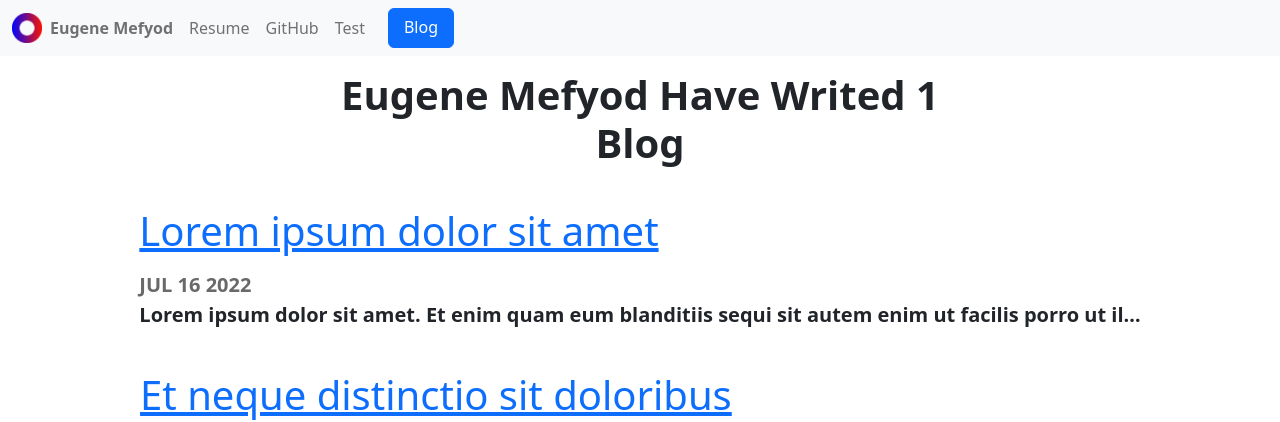
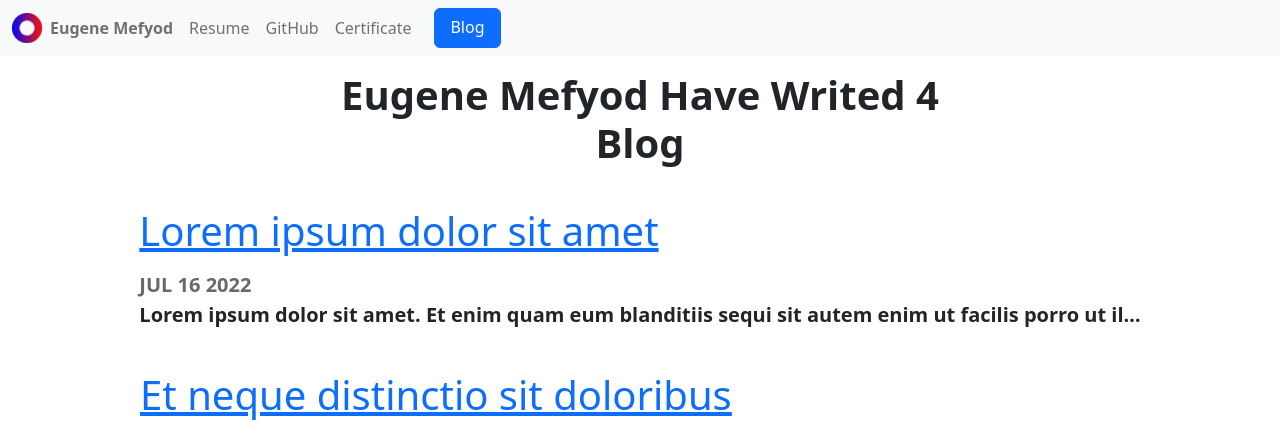
Before and after one commit to heavenyoung1/dj_porfsite, a Django app: page /blog/ in a window 1280 px wide. Shown: the top 422 px of the page. Run offline with Django 4.2, Linux system fonts and the light colour scheme; data comes from the database, SQL or seed files in the repository; both versions use the stored data as it was after the commit.

Commit message:
добавлен счётчик блогов, добавлен сертификат и переименована кнопка

```diff
--- a/blog/templates/blog/all_blogs.html
+++ b/blog/templates/blog/all_blogs.html
@@ -1,7 +1,7 @@
 {% extends 'portfolio/base.html' %}
 
 {% block content %}
-<h1 class="head-title">Eugene Mefyod have writed 1 blog</h1>
+<h1 class="head-title">Eugene Mefyod have writed {{ blogs.count }} blog</h1>
 {% for blog in blogs %}
 <div class="all-blogs-container">
     <div class="all-blogs-one">
--- a/blog/templates/blog/detail.html
+++ b/blog/templates/blog/detail.html
@@ -1,8 +1,7 @@
 {% extends 'portfolio/base.html' %}
-
 {% block content %}
 
-<h1>{{ blog.title }}</h1>
+<h1 class='head-blog'>{{ blog.title }}</h1>
 <h2>{{ blog.datetime }}</h2>
 <h3>{{ blog.description }}</h3>
 
--- a/portfolio/templates/portfolio/base.html
+++ b/portfolio/templates/portfolio/base.html
@@ -20,9 +20,9 @@
     <div class="collapse navbar-collapse" id="navbarNavAltMarkup">
       <div class="navbar-nav">
         <a class="nav-link link-name" aria-current="page" href="{% url 'home' %}">Eugene Mefyod</a>
-        <a class="nav-link" href="{% static 'portfolio/resume.pdf' %}" >Resume</a>
+        <a class="nav-link" href="{% static 'portfolio/resume.pdf' %}" target="_blank">Resume</a>
         <a class="nav-link" href="https://github.com/heavenyoung1" target="_blank">GitHub</a>
-        <a class="nav-link" href="#">Test</a>
+        <a class="nav-link" href="{% static 'portfolio/certificate.pdf' %}" target="_blank">Сertificate</a>
         <a class="btn btn-primary" href="{% url 'blog:all_blogs' %}">Blog</a>
       </div>
     </div>
```
Also changed, not shown: db.sqlite3.
